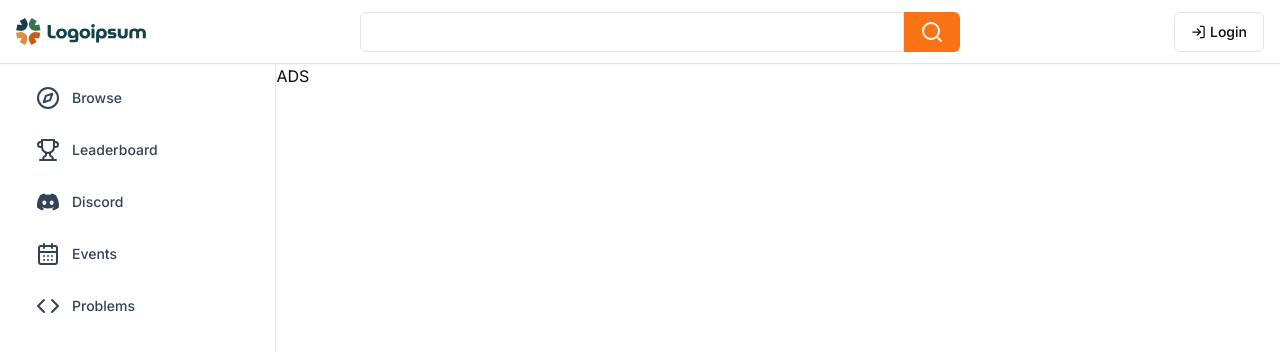
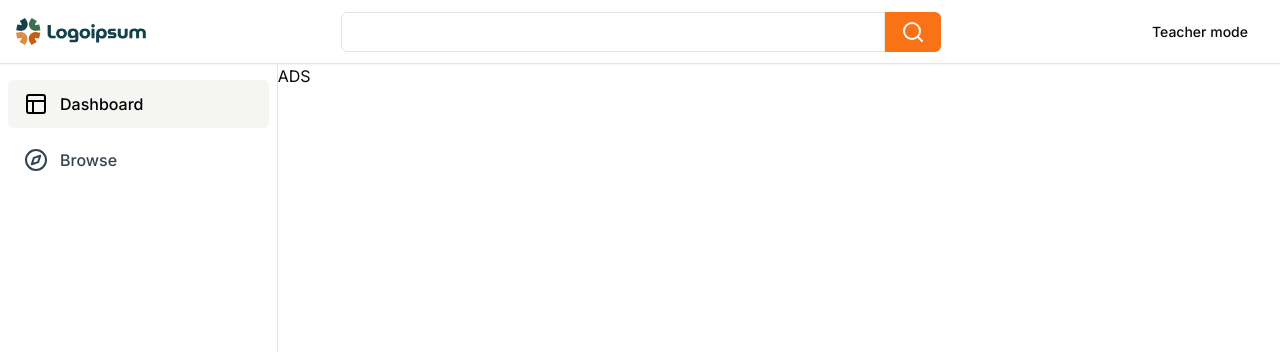
Before and after one commit to HaitarDev/Course-Lms, a Next.js app: page / in a window 1280 px wide. Shown: the top 352 px of the page. Built offline with nearby package versions, Linux system fonts and the light colour scheme.

Commit message:
build layout

```diff
--- a/package.json
+++ b/package.json
@@ -9,7 +9,6 @@
     "lint": "next lint"
   },
   "dependencies": {
-    "@clerk/nextjs": "^4.29.7",
     "@hookform/resolvers": "^3.3.4",
     "@radix-ui/react-accordion": "^1.1.2",
     "@radix-ui/react-alert-dialog": "^1.0.5",
--- a/src/app/(auth)/(routes)/sign-in/[[...sign-in]]/page.tsx
+++ b/src/app/(auth)/(routes)/sign-in/[[...sign-in]]/page.tsx
@@ -1,5 +1,3 @@
-import { SignIn } from "@clerk/nextjs";
-
 export default function Signin() {
-  return <SignIn afterSignInUrl={"/"} />;
+  return <div></div>;
 }
--- a/src/app/(auth)/(routes)/sign-up/[[...sign-up]]/page.tsx
+++ b/src/app/(auth)/(routes)/sign-up/[[...sign-up]]/page.tsx
@@ -1,5 +1,3 @@
-import { SignUp } from "@clerk/nextjs";
-
 export default function Page() {
-  return <SignUp />;
+  return <div></div>;
 }
--- a/src/app/(dashboard)/_components/MobileSidebar.tsx
+++ b/src/app/(dashboard)/_components/MobileSidebar.tsx
@@ -1,12 +1,19 @@
 "use client";
+
 import { Button } from "@/components/ui/button";
 import { Sheet, SheetContent, SheetTrigger } from "@/components/ui/sheet";
-import { SIDEBAR_TABS } from "@/lib/const";
+import { SIDEBAR_TABS, TEACHER_TABS } from "@/lib/const";
+import { cn } from "@/lib/utils";
+import { isActive } from "@/utils/isActive";
 import { Menu } from "lucide-react";
-import { useRouter } from "next/navigation";
+import { usePathname, useRouter } from "next/navigation";
 
 function MobileSidebar() {
   const router = useRouter();
+  const pathname = usePathname();
+
+  const isTeacherMode = pathname?.includes("teacher");
+  const tabs = isTeacherMode ? TEACHER_TABS : SIDEBAR_TABS;
 
   return (
     <Sheet>
@@ -18,12 +25,14 @@ function MobileSidebar() {
 
       <SheetContent side={"left"}>
         <div className="my-4 flex flex-col gap-2">
-          {SIDEBAR_TABS.map((tab) => (
+          {tabs.map((tab) => (
             <Button
               key={tab.label}
               variant={"ghost"}
               size={"lg"}
-              className="w-full justify-start gap-3 text-slate-700"
+              className={cn("w-full justify-start gap-3 text-slate-700", {
+                "bg-secondary text-black": isActive(pathname, tab.href),
+              })}
               onClick={() => router.push(tab.href)}
             >
               {tab.icon}
--- a/src/app/layout.tsx
+++ b/src/app/layout.tsx
@@ -2,7 +2,7 @@ import type { Metadata } from "next";
 import { Inter } from "next/font/google";
 import "./globals.css";
 import { cn } from "@/lib/utils";
-import { ClerkProvider } from "@clerk/nextjs";
+
 import Navbar from "@/components/globals/Navbar";
 import SideBar from "@/components/globals/SideBar";
 
@@ -20,7 +20,6 @@ export default function RootLayout({
 }>) {
   return (
     <html lang="en">
-      <ClerkProvider>
       <body className={cn("min-h-screen h-screen", inter.className)}>
         <Navbar />
         <main className="h-full flex">
@@ -28,7 +27,6 @@ export default function RootLayout({
           <div className="w-full">{children}</div>
         </main>
       </body>
-      </ClerkProvider>
     </html>
   );
 }
--- a/src/components/globals/LoginBtn.tsx
+++ /dev/null
@@ -1,11 +0,0 @@
-import { LogIn } from "lucide-react";
-import { Button } from "../ui/button";
-
-function LoginBtn() {
-  return (
-    <Button variant={"outline"} className="flex items-center gap-1">
-      <LogIn width={15} /> Login
-    </Button>
-  );
-}
-export default LoginBtn;
--- /dev/null
+++ b/src/components/globals/LogoutBtn.tsx
@@ -0,0 +1,15 @@
+import { LogOut } from "lucide-react";
+import { Button } from "../ui/button";
+import Link from "next/link";
+
+function LogoutBtn() {
+  return (
+    <Link href={"/"}>
+      <Button variant={"outline"} className="flex items-center gap-1">
+        Exit
+        <LogOut width={15} />
+      </Button>
+    </Link>
+  );
+}
+export default LogoutBtn;
--- a/src/components/globals/Navbar.tsx
+++ b/src/components/globals/Navbar.tsx
@@ -1,15 +1,33 @@
+"use client";
+
 import Image from "next/image";
-import LoginBtn from "./LoginBtn";
+import LoginBtn from "./LogoutBtn";
 import MobileSidebar from "@/app/(dashboard)/_components/MobileSidebar";
 import SearchBar from "../ui/SearchBar";
+import LogoutBtn from "./LogoutBtn";
+import Link from "next/link";
+import { Button } from "../ui/button";
+import { usePathname, useRouter } from "next/navigation";
 
 function Navbar() {
+  const pathname = usePathname();
+
+  const isTeacher = pathname.startsWith("/teacher");
+
+  const renderTeacherOrExitBtn = isTeacher ? (
+    <LoginBtn />
+  ) : (
+    <Link href={"/teacher/courses"}>
+      <Button variant={"ghost"}>Teacher mode</Button>
+    </Link>
+  );
+
   return (
     <div className="p-4 mx-auto border-b shadow-sm h-16">
       {/* mobile */}
       <div className="lg:hidden flex justify-between items-center h-full">
         <MobileSidebar />
-        <LoginBtn />
+        {renderTeacherOrExitBtn}
       </div>
 
       {/* large */}
@@ -25,7 +43,7 @@ function Navbar() {
         <div className=" mx-10 lg:w-[600px]">
           <SearchBar />
         </div>
-        <LoginBtn />
+        {renderTeacherOrExitBtn}
       </div>
     </div>
   );
--- a/src/components/globals/SideBar.tsx
+++ b/src/components/globals/SideBar.tsx
@@ -1,19 +1,30 @@
 "use client";
-import { SIDEBAR_TABS } from "@/lib/const";
+import { SIDEBAR_TABS, TEACHER_TABS } from "@/lib/const";
 import { Button } from "../ui/button";
-import { useRouter } from "next/navigation";
+import { usePathname, useRouter } from "next/navigation";
+import { cn } from "@/lib/utils";
+import { isActive } from "@/utils/isActive";
 
-function sideBar() {
+function SideBar() {
   const router = useRouter();
+  const pathname = usePathname();
+
+  const isTeacherMode = pathname?.includes("teacher");
+  const tabs = isTeacherMode ? TEACHER_TABS : SIDEBAR_TABS;
+
   return (
-    <div className="hidden lg:block w-[350px] border-r p-1 ">
+    <div className="hidden lg:block w-[350px] border-r p-2 ">
       <div className="my-2 flex flex-col gap-2">
-        {SIDEBAR_TABS.map((tab) => (
+        {tabs.map((tab) => (
           <Button
             key={tab.label}
             variant={"ghost"}
-            size={"lg"}
-            className="w-full justify-start gap-3 text-slate-700"
+            className={cn(
+              "w-full justify-start gap-3  text-base py-6 text-slate-700",
+              {
+                "bg-secondary text-black ": isActive(pathname, tab.href),
+              }
+            )}
             onClick={() => router.push(tab.href)}
           >
             {tab.icon}
@@ -24,4 +35,4 @@ function sideBar() {
     </div>
   );
 }
-export default sideBar;
+export default SideBar;
--- a/src/lib/const.tsx
+++ b/src/lib/const.tsx
@@ -1,30 +1,28 @@
-import { CalendarDays, Code, Compass, Trophy } from "lucide-react";
+import { BarChart3, Compass, Layout, List } from "lucide-react";
 import { FaDiscord } from "react-icons/fa";
 
 export const SIDEBAR_TABS = [
   {
+    label: "Dashboard",
+    href: "/",
+    icon: <Layout />,
+  },
+  {
     label: "Browse",
-    href: "/",
+    href: "/search",
     icon: <Compass />,
   },
+];
+
+export const TEACHER_TABS = [
   {
-    label: "Leaderboard",
-    href: "/leaderboard",
-    icon: <Trophy />,
+    label: "Courses",
+    href: "/teacher/courses",
+    icon: <List />,
   },
   {
-    label: "Discord",
-    href: "/discord",
-    icon: <FaDiscord className="w-6 h-6" />,
-  },
-  {
-    label: "Events",
-    href: "/events",
-    icon: <CalendarDays />,
-  },
-  {
-    label: "Problems",
-    href: "/problems",
-    icon: <Code />,
+    label: "Analytics",
+    href: "/teacher/analytics",
+    icon: <BarChart3 />,
   },
 ];
--- a/src/middleware.ts
+++ /dev/null
@@ -1,12 +0,0 @@
-import { authMiddleware } from "@clerk/nextjs";
-
-// This example protects all routes including api/trpc routes
-// Please edit this to allow other routes to be public as needed.
-// See https://clerk.com/docs/references/nextjs/auth-middleware for more information about configuring your Middleware
-export default authMiddleware({
-  publicRoutes: ["/"],
-});
-
-export const config = {
-  matcher: ["/((?!.+\\.[\\w]+$|_next).*)", "/", "/(api|trpc)(.*)"],
-};
--- /dev/null
+++ b/src/utils/isActive.ts
@@ -0,0 +1,2 @@
+export const isActive = (pathname: string, href: string) =>
+  pathname === href || (pathname?.startsWith(href) && !href.endsWith("/"));
```
Also changed, not shown: 1 other file (tests, documents, lock files or other folders). Lines whose indentation alone changed are shown as unchanged.
